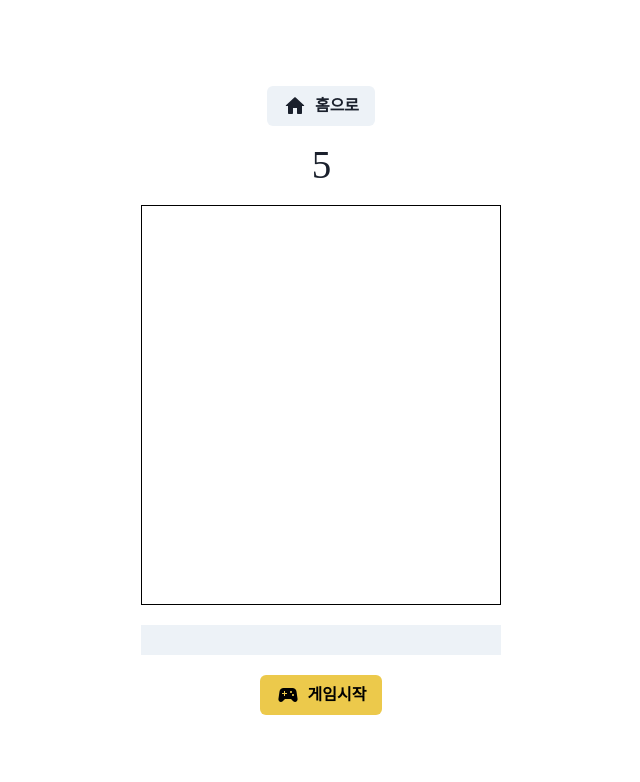
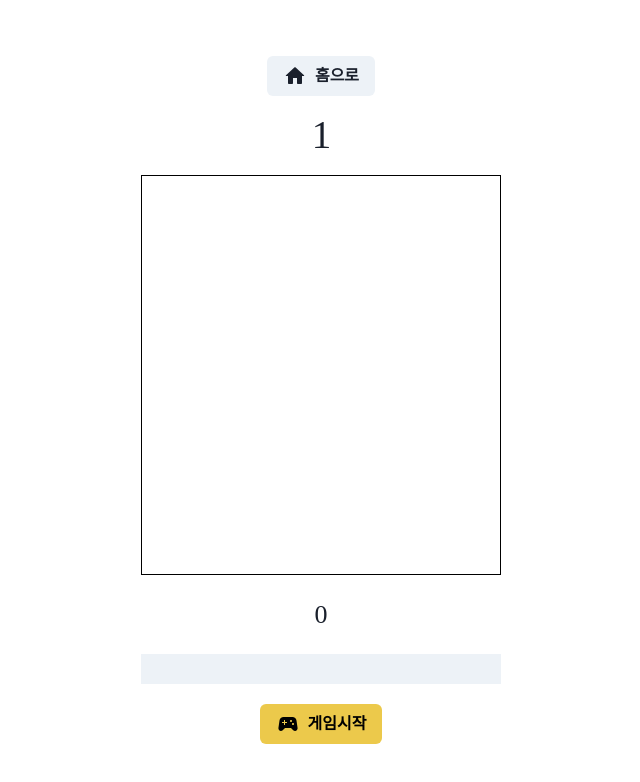
Before and after one commit to GAME-EE/client, a Next.js app: page /game/snake in a window 1280 px wide. Shown: the top 782 px of the page, without its empty margins (319-959 px from the left). Built offline with nearby package versions, Linux system fonts and the light colour scheme; a web font is replaced by a local one.

Commit message:
feat(common): 공통 stage 컴포넌트 생성

```diff
--- a/src/components/common/GameScore.tsx
+++ b/src/components/common/GameScore.tsx
@@ -21,7 +21,7 @@ const GameScore = ({ score }: GameScoreInterface) => {
       fontSize={26}
       key={score}
       initial={{ rotate: 50, opacity: 0 }}
-      animate={{ scale: 1.5, rotate: 0, opacity: 1 }}
+      animate={{ scale: 1, rotate: 0, opacity: 1 }}
     >
       {score.toLocaleString('ko-KR')}
     </Score>
--- /dev/null
+++ b/src/components/common/GameStage.tsx
@@ -0,0 +1,26 @@
+import { memo } from 'react';
+import { motion } from 'framer-motion';
+
+import CustomChakraMotion from './CustomChakraMotion';
+
+const Stage = CustomChakraMotion(motion.div);
+
+interface GameStageInterface {
+  stage: number;
+}
+
+/**
+ * @description
+ * 게임 스테이지가 바뀔 때 애니메이션 실행되는 컴포넌트
+ *
+ * usage: `<GameStage stage={number} />`
+ */
+const GameStage = ({ stage }: GameStageInterface) => {
+  return (
+    <Stage fontSize={26} key={stage} initial={{ scale: 6 }} animate={{ scale: 1.5 }}>
+      {stage}
+    </Stage>
+  );
+};
+
+export default memo(GameStage);
--- a/src/components/common/index.tsx
+++ b/src/components/common/index.tsx
@@ -1,4 +1,5 @@
 export { default as GameStartButton } from './GameStartButton';
 export { default as GameScore } from './GameScore';
+export { default as GameStage } from './GameStage';
 export { default as HomeButton } from './HomeButton';
 export { default as CustomChakraMotion } from './CustomChakraMotion';
--- a/src/components/snake-game/index.tsx
+++ b/src/components/snake-game/index.tsx
@@ -2,7 +2,7 @@ import { Box } from '@chakra-ui/react';
 
 import SnakeGameCanvas from './SnakeGameCanvas';
 import SnakeSpeedProgressbar from './SnakeSpeedProgressbar';
-import { HomeButton, GameStartButton, GameScore } from '../common';
+import { HomeButton, GameStartButton, GameScore, GameStage } from '../common';
 
 import { useSnakeGame } from '../../hooks';
 import { SNAKE_ACTIONS } from '../../hooks/useSnakeGame';
@@ -29,7 +29,7 @@ const SnakeGame = () => {
       rowGap="20px"
     >
       <HomeButton />
-      <GameScore score={snakeBodyLength} />
+      <GameStage stage={snakeBodyLength - 4} />
       <SnakeGameCanvas
         isPlaying={isPlaying}
         snakeBody={snakeBody}
@@ -38,6 +38,7 @@ const SnakeGame = () => {
         snakeDirection={snakeDirection}
         currentFrame={currentFrame}
       />
+      <GameScore score={(snakeBodyLength - 5) * 12345} />
       <SnakeSpeedProgressbar currentFrame={currentFrame} />
       <GameStartButton
         colorScheme="yellow"
```
